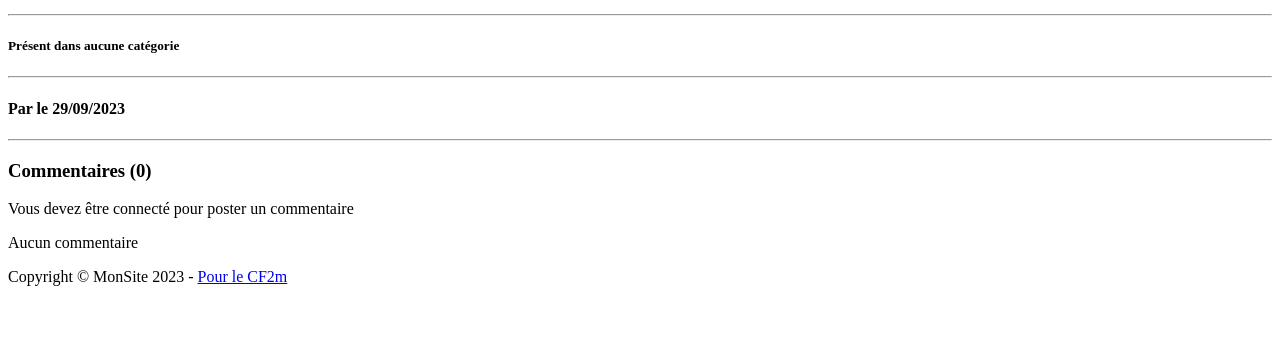
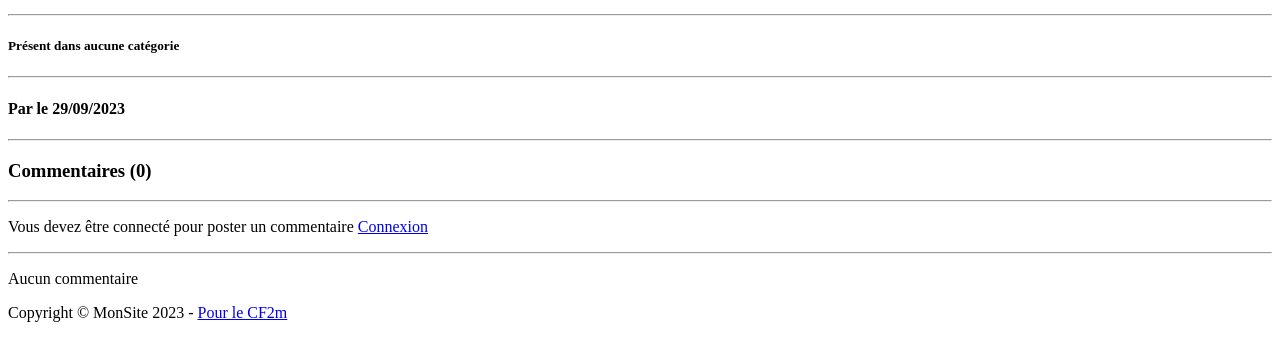
Before and after one commit to mikhawa/symfony-2023-05-10, a Symfony app: template templates/public/article.html.twig in a window 1280 px wide. Shown: the part 183-544 px from the top of the page. Run offline with Twig, Linux system fonts and the light colour scheme; the template is opened without the code that fills it, so the values that code supplies are empty; some libraries are stand-ins or nearby versions.

Commit message:
comment ok

```diff
--- a/templates/public/inc/commentaire.html.twig
+++ b/templates/public/inc/commentaire.html.twig
@@ -1,14 +1,19 @@
 <div>
     <hr>
     <h3>Commentaires ({{ article.Commentaires|length }})</h3>
+    <hr>
+    {# si connecté #}
     {% if app.user %}
+        {# Ajout du formulaire #}
     {{ form_start(form) }}
     {{ form_widget(form) }}
     <button class="btn">{{ button_label|default('Insérer') }}</button>
         {{ form_end(form) }}
     {% else %}
-        <p>Vous devez être connecté pour poster un commentaire</p>
+        {# Ajout de la connexion #}
+        <p>Vous devez être connecté pour poster un commentaire <a href='{{ path('app_login') }}'>Connexion</a></p>
     {% endif %}
+    <hr>
 
     {% for commentaire in article.Commentaires %}
         <h5>{{ commentaire.CommentaireTitle }} <small>Par {{ commentaire.utilisateur.name}} le {{ commentaire.CommentaireDateCreate|date("Y-m-d") }}</small></h5>
```
Also changed, not shown: README.md.
